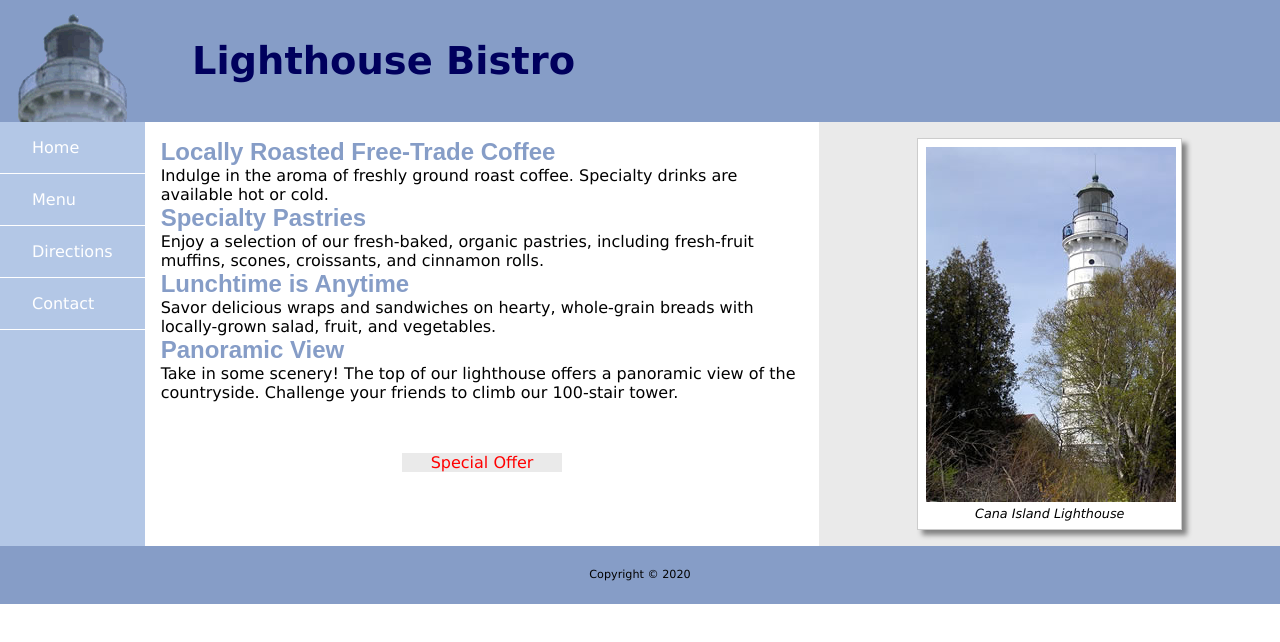
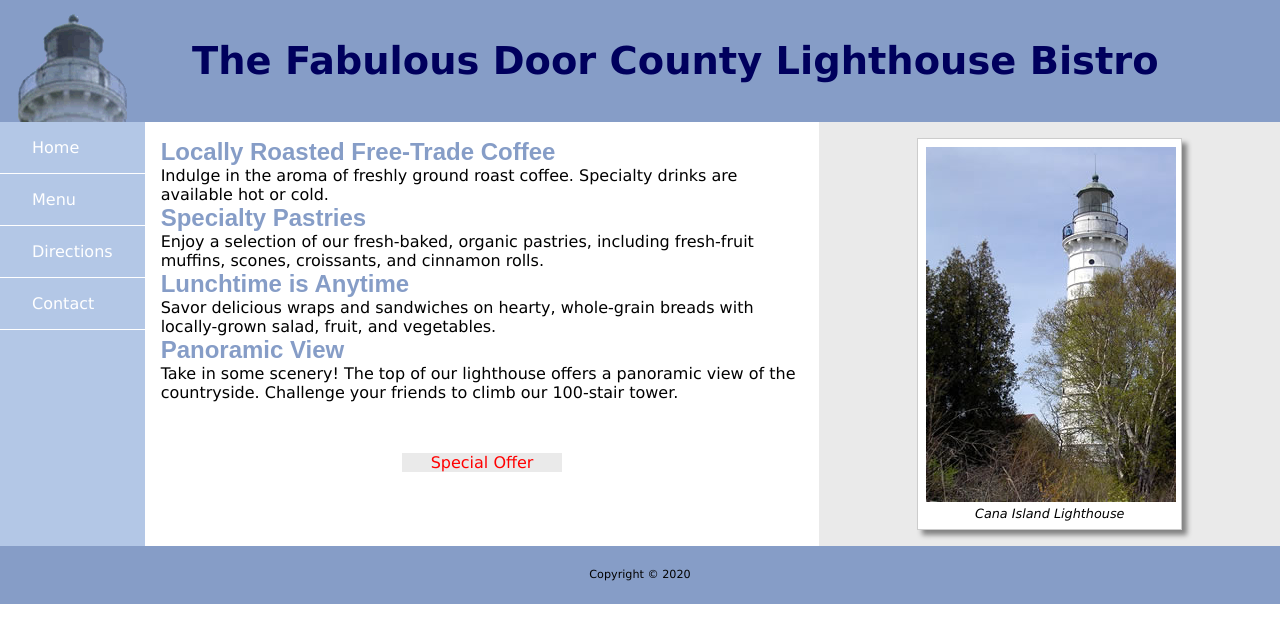
Before and after one commit to oroborous/module6-practice, a plain HTML site: page practice1/index.html in a window 1280 px wide. Drawn offline with Linux system fonts and the light colour scheme.

Commit message:
Updated h1 on main page

```diff
--- a/practice1/index.html
+++ b/practice1/index.html
@@ -137,7 +137,7 @@
 </head>
 <body>
     <header>
-        <h1>Lighthouse Bistro</h1>
+        <h1>The Fabulous Door County Lighthouse Bistro</h1>
     </header>
     <div id="content">
         <nav>
```
